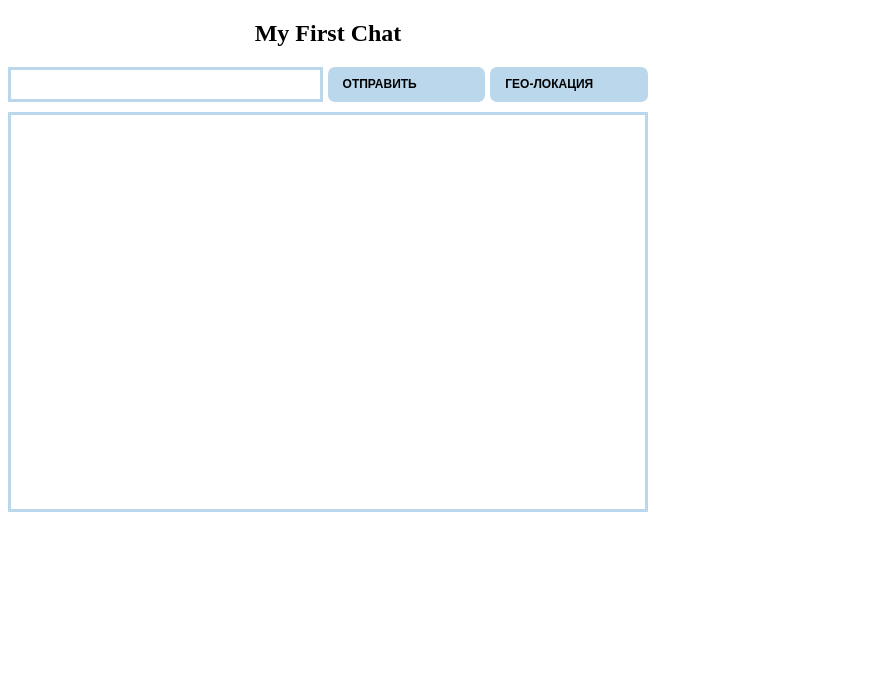
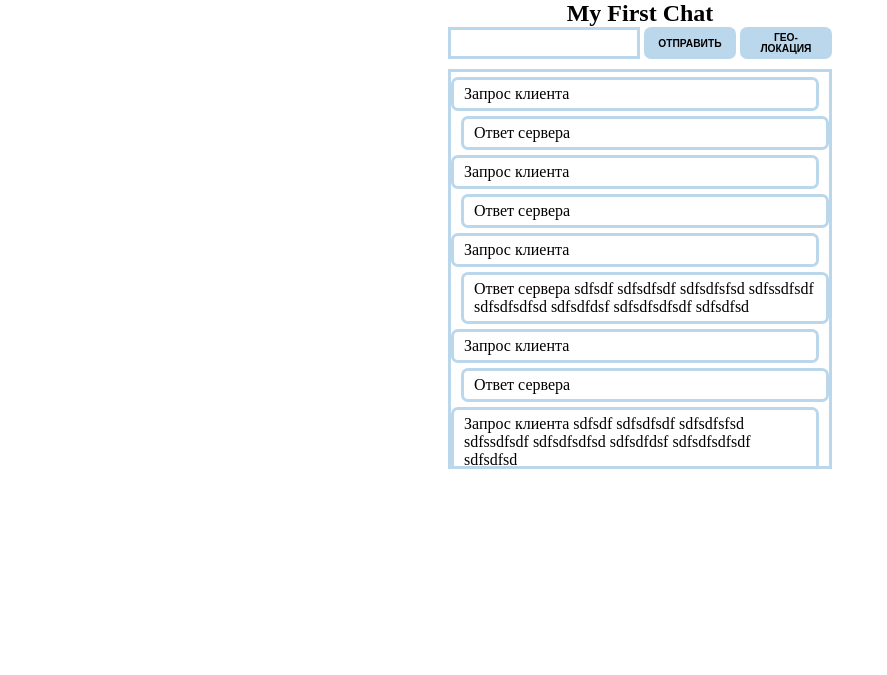
Before and after one commit to AlexanderPron/moduleC6_homework, a plain HTML site: page C6-6 Final/index.html in a window 1280 px wide. Shown: the whole page, without its empty margins (0-887 px from the left). Drawn offline with Linux system fonts and the light colour scheme.

Commit message:
Add files via upload

```diff
--- a/C6-6 Final/index.html
+++ b/C6-6 Final/index.html
@@ -17,8 +17,42 @@
             </form>
         </div>
         <div class="dialog-div">
-            <div class="client-div"></div>
-            <div class="server-div"></div>
+            <div class="client-request">Запрос клиента</div>
+            <div class="server-answer">Ответ сервера</div>
+            <div class="client-request">Запрос клиента</div>
+            <div class="server-answer">Ответ сервера</div>
+            <div class="client-request">Запрос клиента</div>
+            <div class="server-answer">Ответ сервера sdfsdf sdfsdfsdf sdfsdfsfsd sdfssdfsdf sdfsdfsdfsd sdfsdfdsf sdfsdfsdfsdf sdfsdfsd</div>
+            <div class="client-request">Запрос клиента</div>
+            <div class="server-answer">Ответ сервера</div>
+            <div class="client-request">Запрос клиента sdfsdf sdfsdfsdf sdfsdfsfsd sdfssdfsdf sdfsdfsdfsd sdfsdfdsf sdfsdfsdfsdf sdfsdfsd</div>
+            <div class="server-answer">Ответ сервера</div>
+            <div class="client-request">Запрос клиента</div>
+            <div class="server-answer">Ответ сервера</div>
+            <div class="client-request">Запрос клиента</div>
+            <div class="server-answer">Ответ сервера</div>
+
+            <!-- <div class="client-div">
+                <div class="client-request">Запрос клиента</div>
+                <div class="client-request">Запрос клиента</div>
+                <div class="client-request">Запрос клиента</div>
+                <div class="client-request">Запрос клиента</div>
+                <div class="client-request">Запрос клиента</div>
+                <div class="client-request">Запрос клиента</div>
+                <div class="client-request">Запрос клиента</div>
+                <div class="client-request">Запрос клиента</div>
+                <div class="client-request">Запрос клиента</div>
+                <div class="client-request">Запрос клиента</div>
+            </div>
+            <div class="server-div">
+                <div class="server-answer">Ответ сервера</div>
+                <div class="server-answer">Ответ сервера</div>
+                <div class="server-answer">Ответ сервера sdfsdf sdfsdfsdf sdfsdfsfsd sdfssdfsdf sdfsdfsdfsd sdfsdfdsf sdfsdfsdfsdf sdfsdfsd</div>
+                <div class="server-answer">Ответ сервера</div>
+                <div class="server-answer">Ответ сервера</div>
+                <div class="server-answer">Ответ сервера</div>
+                <div class="server-answer">Ответ сервера</div>
+            </div> -->
         </div>
 
     </div>
--- a/C6-6 Final/style.css
+++ b/C6-6 Final/style.css
@@ -1,40 +1,28 @@
 * {
     box-sizing: border-box;
+    margin: 0 auto;
 }
 .chat-div {
     display: block;
-    width: 50vw;
+    width: 30vw;
 }
 .title-div {
     text-align: center;
 }
 .form {
     width: 100%;
-    display: flex;
+    display: grid;
+    grid-template-columns: 50% 24% 24%;
+    grid-column-gap: 1%;
 }
 .msg {
-    font-size: 12px;
-    line-height: 15px;
-    width: 50%;
+    width: 100%;
     border: 3px solid #bad7ec;
 }
 .msg:focus {
     outline: none;
 }
-.dialog-div {
-    margin-top: 10px;
-    width: 100%;
-    height: 400px;
-    border: 3px solid #bad7ec;
-    overflow-y: auto;
-
-}
-
-
-
-
 .btn {
-    width: 25%;
     padding: 0;
     background-color: transparent;
     border: none;
@@ -42,18 +30,13 @@
     -webkit-tap-highlight-color: transparent;
     box-shadow: none;
     cursor: pointer;
-
-    display: flex;
-    margin: 0 0 0 5px;
-    padding: 10px 15px;
+    width: 100%;
+    padding: 5px 10px;
     border-radius: 7px;
-    font-size: 12px;
-    line-height: 15px;
     text-transform: uppercase;
     color: black;
     background: #bad7ec;
     transition: 0.3s;
-
 }
 
 .btn:hover {
@@ -62,7 +45,33 @@
 }
 .btn_text {
     font-weight: bold;
+    font-size: 0.8vw;
+    margin: 0 auto;
 }
-.form {
-    display: inline-flex;
+.dialog-div {
+    margin-top: 10px;
+    width: 100%;
+    height: 400px;
+    border: 3px solid #bad7ec;
+    overflow-y: auto;
 }
+.client-div{
+    max-width: 40%;
+}
+.client-request{
+    border: 3px solid #bad7ec;
+    border-radius: 7px;
+    margin: 5px 10px 0 auto;
+    /* max-width: fit-content; */
+    padding: 5px 10px;
+}
+.server-div{
+    max-width: 40%;
+}
+.server-answer{
+    border: 3px solid #bad7ec;
+    border-radius: 7px;
+    margin: 5px auto 5px 10px;
+    /* max-width: fit-content; */
+    padding: 5px 10px;
+}
```
